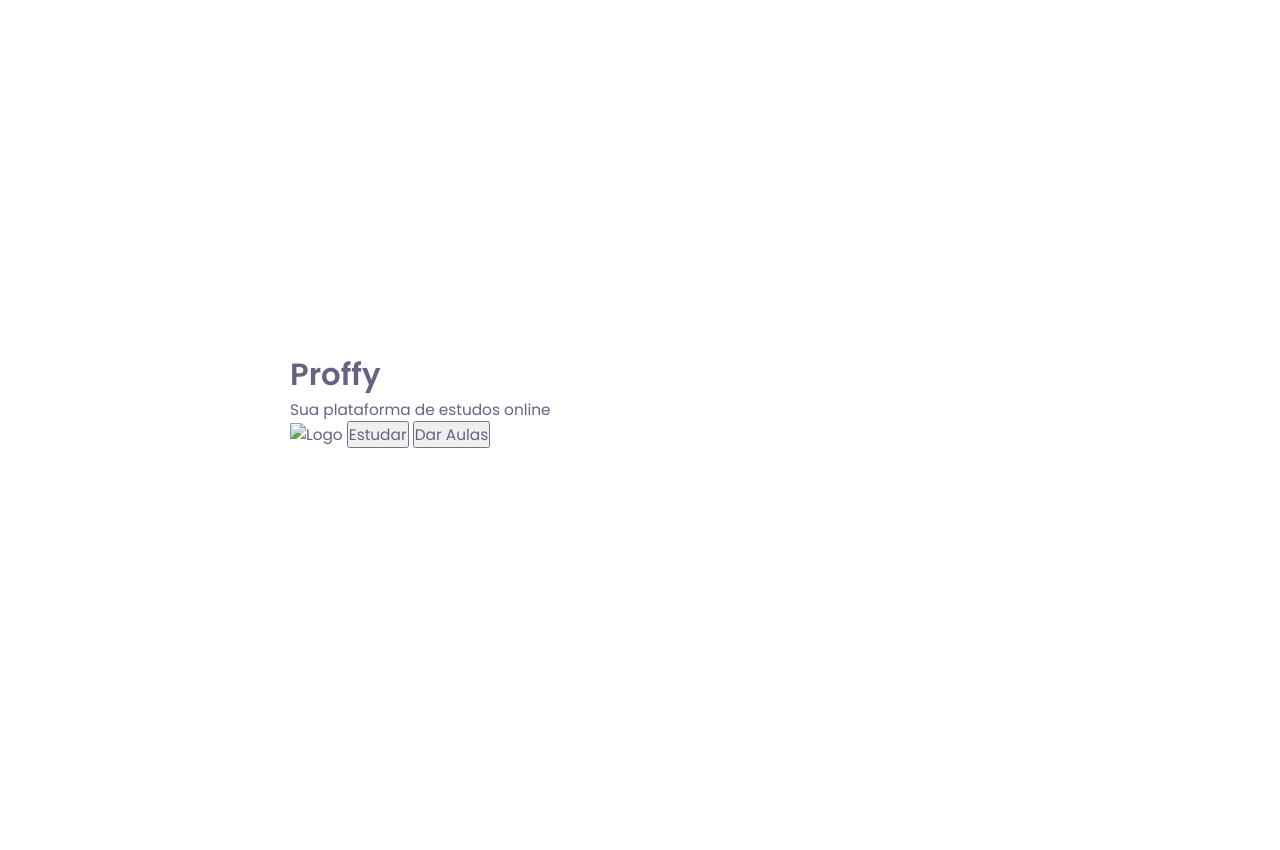
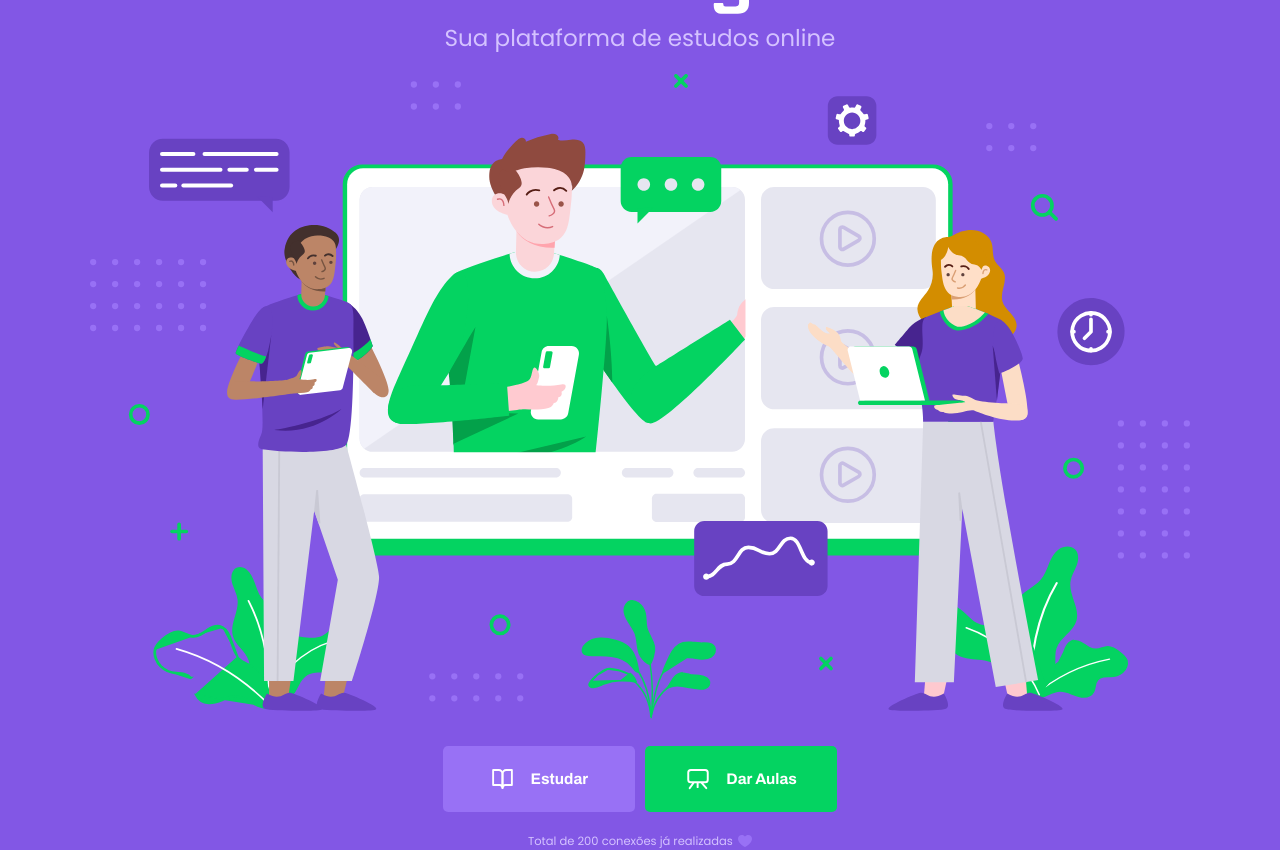
Before and after one commit to rjuliuz/nlw-git, a plain HTML site: page index.html in a window 1280 px wide. Before the commit the page ends 800 px from the top, so only its background shows below. Drawn offline with Linux system fonts and the light colour scheme.

Commit message:
Finalização da Pagina inicial tanto do html qto do css, criação da study.html e page-study.css e finalização de ambas

```diff
--- a/index.html
+++ b/index.html
@@ -4,17 +4,38 @@
        <meta charset="UTF-8">
        <meta name="viewport" content="width=device-width, initial-scale=1.0">
        <title>Proffy | Sua plataforma de estudos online</title>
-       <link rel="stylesheet" href="style.css">
+       <link rel="stylesheet" href="/styles/main.css">
+       <link rel="stylesheet" href="/styles/partials/page-landing.css">
        <link href="https://fonts.googleapis.com/css2?family=Archivo:wght@400;700&amp;family=Poppins:wght@400;600&amp;display=swap" rel="stylesheet">
     </head>
     <body id="page-landing">
 
         <div id="container">
-            <h1>Proffy</h1>
-            <p>Sua plataforma de estudos online</p>
-            <img src="" alt="Logo">
-            <button>Estudar</button>
-            <button>Dar Aulas</button>
+            <div class="logo-container">
+                <img src="/images/logo.svg" alt="Proffy">
+                <h2>Sua plataforma de estudos online</h2>
+            </div>
+
+            <img class="hero-image" src="images/landing.svg" alt="Plataforma de Estudos">
+
+            <div class="buttons-container">
+                <a class="study" href="/study.html">
+                    <img src="/images/icons/study.svg" alt="Estudar">
+                    Estudar
+                </a>
+                <a class="give-classes" href="/give-classes.html">
+                    <img src="/images/icons/give-classes.svg" alt="Dar Aulas">
+                    Dar Aulas
+                </a>
+
+
+            </div>
+
+            <p class="total-connections">
+                Total de 200 conexões já realizadas
+                <img src="/images/icons/purple-heart.svg" alt="Coração roxo">
+            </p>
+
         </div>
     </body>
 </html>
--- /dev/null
+++ b/styles/partials/page-landing.css
@@ -0,0 +1,93 @@
+:root {
+    font-size: 40%; /*modificar as medidas rem */
+}
+
+#page-landing {
+    background: var(--color-primary);
+
+}
+
+#page-landing #container {
+    color: var(--color-text-in-primary);
+}
+
+.logo-container img {
+    height: 10rem;
+}
+
+.logo-container {
+    text-align: center;
+    margin-bottom: 3.2rem;
+}
+
+.logo-container h2 {
+    font-weight: 500;
+    font-size: 3.6rem;
+    line-height: 4.6rem;
+    margin-top: 0.8rem;
+}
+
+.hero-image {
+    width: 100%;
+}
+
+.buttons-container {
+    display: flex;
+    justify-content: center;
+    margin: 3.2rem 0;
+}
+
+.buttons-container a {
+    width: 30rem;
+    height: 10.4rem;
+    border-radius: 0.8rem;
+    margin-right: 1.6rem;
+    font: 700 2.4rem Archivo;
+    display: flex;
+    align-items: center;
+    justify-content: center;
+    text-decoration: none;
+    color: var(--color-button-text);
+    transition: background 0.2s;
+}
+
+
+
+.buttons-container a img {
+    width: 4rem;
+    margin-right: 2.4rem;
+}
+
+.buttons-container a.study {
+    background: var(--color-primary-lighter);
+}
+
+.buttons-container a.study:hover {
+    background: var(--color-primary-light);
+}
+
+.buttons-container a.give-classes {
+    background: var(--color-secondary);
+    margin-right: 0;
+}
+
+.buttons-container a.give-classes:hover {
+    background: var(--color-secondary-dark);
+}
+
+.total-connections {
+    font-size: 1.8rem;
+    display: flex;
+    align-items: center;
+    justify-content: center;
+}
+
+.total-connections img {
+    margin-left: 0.8rem;
+}
+
+@media (min-width: 1100px) {
+    #page-landing #container {
+        max-width: 1100px;
+    }
+}
```
Also changed, not shown: styles/main.css (renamed from style.css).
